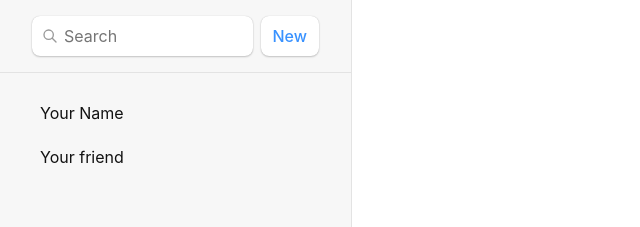
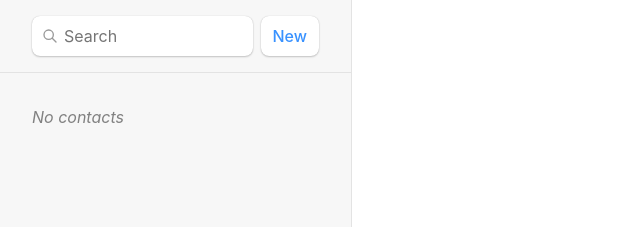
Before and after one commit to toufiq007/react_nextJs, a React (Vite) app: page / in a window 1280 px wide. Shown: the top 227 px of the page, without its empty margins (0-640 px from the left). Built offline with nearby package versions, Linux system fonts and the light colour scheme.

Commit message:
add localforage and loader to the main.jsx and make utility function and make the loader and get contacts data

```diff
--- a/package.json
+++ b/package.json
@@ -10,9 +10,12 @@
     "preview": "vite preview"
   },
   "dependencies": {
+    "localforage": "^1.10.0",
+    "match-sorter": "^8.0.0",
     "react": "^18.3.1",
     "react-dom": "^18.3.1",
-    "react-router-dom": "^6.28.0"
+    "react-router-dom": "^6.28.0",
+    "sort-by": "^1.2.0"
   },
   "devDependencies": {
     "@eslint/js": "^9.11.1",
--- a/src/Root.jsx
+++ b/src/Root.jsx
@@ -1,6 +1,8 @@
-import { Link, Outlet } from "react-router-dom";
+import { Link, Outlet, useLoaderData } from "react-router-dom";
 
 export default function Root() {
+  const { contacts } = useLoaderData();
+
   return (
     <>
       <div id="sidebar">
@@ -22,14 +24,28 @@ export default function Root() {
           </form>
         </div>
         <nav>
-          <ul>
-            <li>
-              <Link to="/contacts/1">Your Name</Link>
-            </li>
-            <li>
-              <Link to="/contacts/2">Your friend</Link>
-            </li>
-          </ul>
+          {contacts.length ? (
+            <ul>
+              {contacts.map((contact) => (
+                <li key={contact.id}>
+                  <Link to={`contacts/${contact.id}`}>
+                    {contact.first || contact.last ? (
+                      <>
+                        {contact.first} {contact.last}
+                      </>
+                    ) : (
+                      <i>No Name</i>
+                    )}{" "}
+                    {contact.favorite && <span>★</span>}
+                  </Link>
+                </li>
+              ))}
+            </ul>
+          ) : (
+            <p>
+              <i>No contacts</i>
+            </p>
+          )}
         </nav>
       </div>
       <div id="detail">
--- /dev/null
+++ b/src/loaders/contactLoader.js
@@ -0,0 +1,6 @@
+import { getContacts } from "../contact";
+
+export const getContactsLoader = async () => {
+  const contacts = await getContacts();
+  return { contacts };
+};
--- a/src/main.jsx
+++ b/src/main.jsx
@@ -6,12 +6,14 @@ import { createBrowserRouter, RouterProvider } from "react-router-dom";
 import Root from "./Root.jsx";
 import ErrorPage from "./Error.jsx";
 import Contact from "./Contact.jsx";
+import { getContactsLoader } from "./loaders/contactLoader.js";
 
 const router = createBrowserRouter([
   {
     path: "/",
     element: <Root />,
     errorElement: <ErrorPage />,
+    loader: getContactsLoader,
     children: [
       {
         path: "/contacts/:contactId",
```
Also changed, not shown: 1 other file (tests, documents, lock files or other folders).
